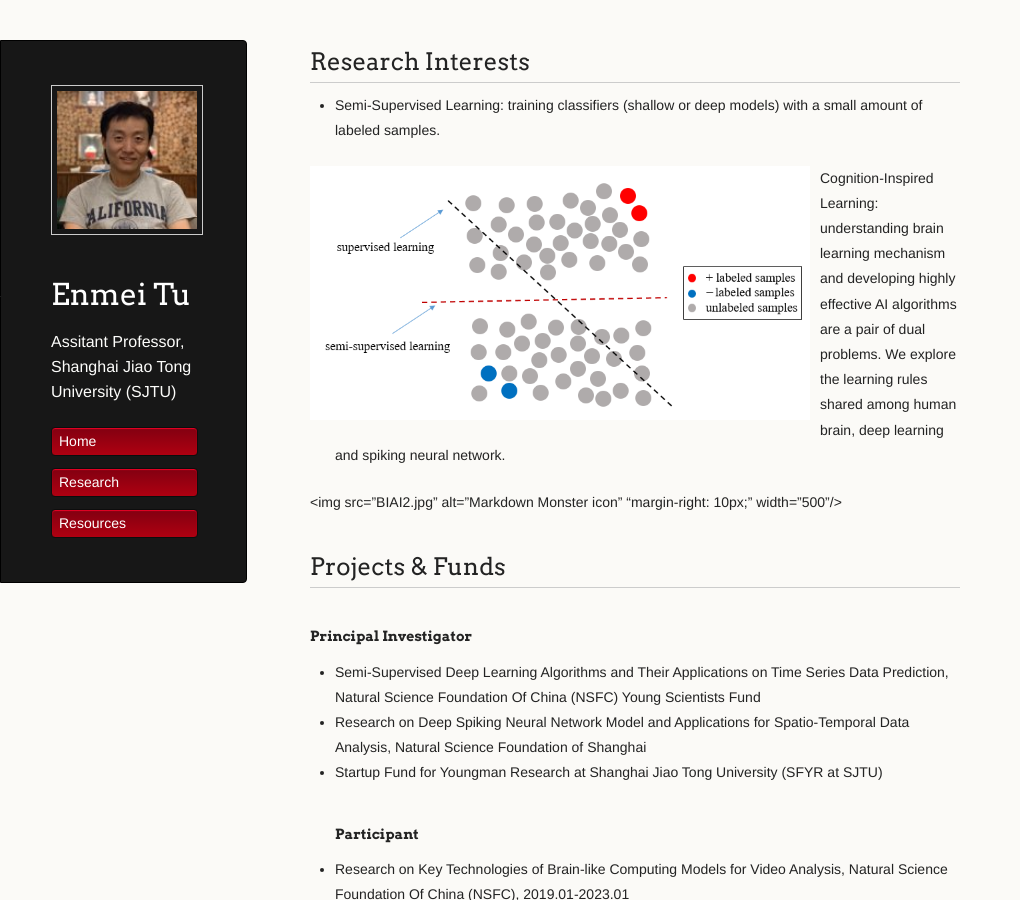
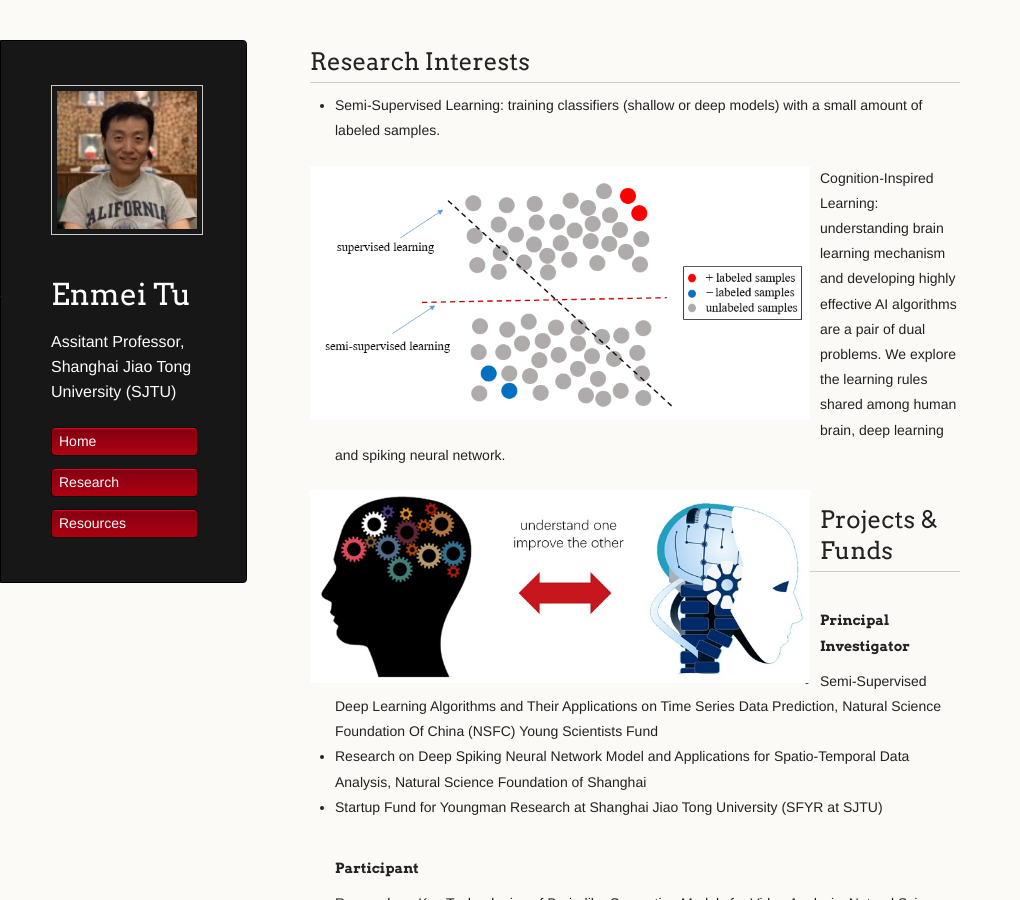
Before and after one commit to hellotem/enmeitu.github.io, a Jekyll site: the page built from research/index.md, in a window 1280 px wide and 900 px high. Shown: the whole window, without its empty margins (0-1020 px from the left). Built offline with Jekyll 4.4.1, drawn with Linux system fonts in a browser that asks for light colours; our own code applies the rules of GitHub Pages for plain Markdown files.

Commit message:
Update index.md

```diff
--- a/research/index.md
+++ b/research/index.md
@@ -2,11 +2,11 @@
 
 * Semi-Supervised Learning: training classifiers (shallow or deep models) with a small amount of labeled samples.
 
-<img src="ssl5.png" alt="Markdown Monster icon" style="float: left; margin-right: 10px;" width="500"/>
+<img src="ssl5.png" alt="Markdown Monster icon" width="500" style="float: left; margin-right: 10px;" />
 
 * Cognition-Inspired Learning: understanding brain learning mechanism and developing highly effective AI algorithms are a pair of dual problems. We explore the learning rules shared among human brain, deep learning and spiking neural network.
 
-<img src="BIAI2.jpg" alt="Markdown Monster icon" "margin-right: 10px;" width="500"/>
+<img src="BIAI2.jpg" alt="Markdown Monster icon" width="500" style="float: left; margin-right: 10px;" />
 
 ## Projects & Funds
 #### Principal Investigator
```
